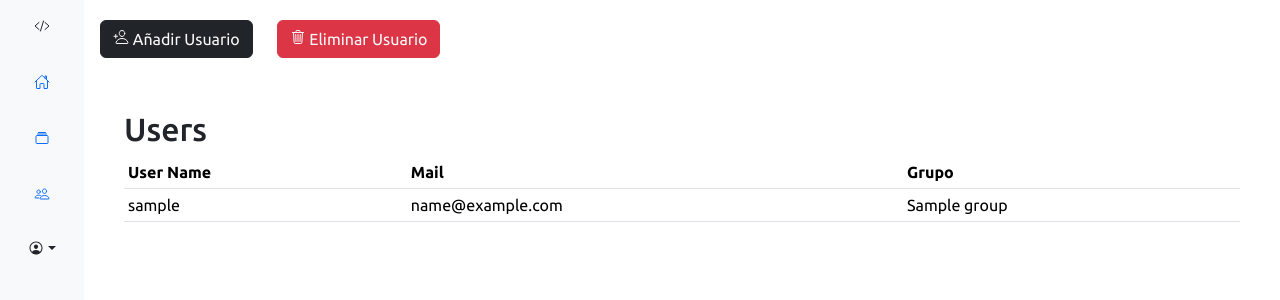
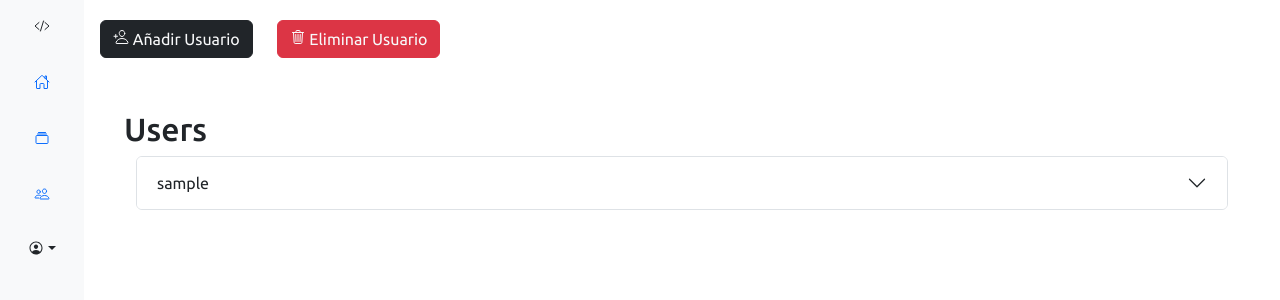
Before and after one commit to GaryVillegas/QAtest, a Django app: template qatest/core/templates/core/admin/users.html in a window 1280 px wide. Shown: the top 300 px of the page. Run offline with Django 5.2, Linux system fonts and the light colour scheme; the template is opened without the code that fills it: most values are stand-ins (such as "Sample title", 1, 10 or a date in 2020).

Commit message:
Se actuliza ventana de usuario

```diff
--- a/qatest/core/templates/core/admin/users.html
+++ b/qatest/core/templates/core/admin/users.html
@@ -122,28 +122,37 @@
 
           <div class="container my-5">
             <h2>Users</h2>
-            <div class="table-responsive">
-              <table class="table table-hover table-sm">
-                <thead>
-                  <tr>
-                    <th>User Name</th>
-                    <th>Mail</th>
-                    <th>Grupo</th>
-                  </tr>
-                </thead>
-                <tbody>
-                  {% for user in user_list %}
-                  <tr>
-                    <td>{{ user.username }}</td>
-                    <td>{{ user.email }}</td>
-                    <td>
-                      {%for group in user.groups.all%} {{ group.name }}
-                      {%endfor%}
-                    </td>
-                  </tr>
-                  {% endfor %}
-                </tbody>
-              </table>
+            <div class="container">
+              {% for user in user_list %}
+              <div class="accordion my-2" id="accordionUser{{ user.id }}">
+                <div class="accordion-item">
+                  <h2 class="accordion-header">
+                    <button
+                      class="accordion-button collapsed"
+                      type="button"
+                      data-bs-toggle="collapse"
+                      data-bs-target="#collapseUser{{ user.id }}"
+                      aria-expanded="true"
+                      aria-controls="collapseUser{{ user.id }}"
+                    >
+                      {{user.username}}
+                    </button>
+                  </h2>
+                  <div
+                    id="collapseUser{{ user.id }}"
+                    class="accordion-collapse collapse"
+                    data-bs-parent="#accordionUser{{ user.id }}"
+                  >
+                    <div class="accodrion-body">
+                      <div class="container my-2">
+                        <strong>Email: </strong>{{ user.email }}
+                        <br />
+                      </div>
+                    </div>
+                  </div>
+                </div>
+              </div>
+              {% endfor %}
             </div>
           </div>
         </div>
```
Also changed, not shown: qatest/data.json (added, +1 -0 lines), qatest/db.sqlite3.
